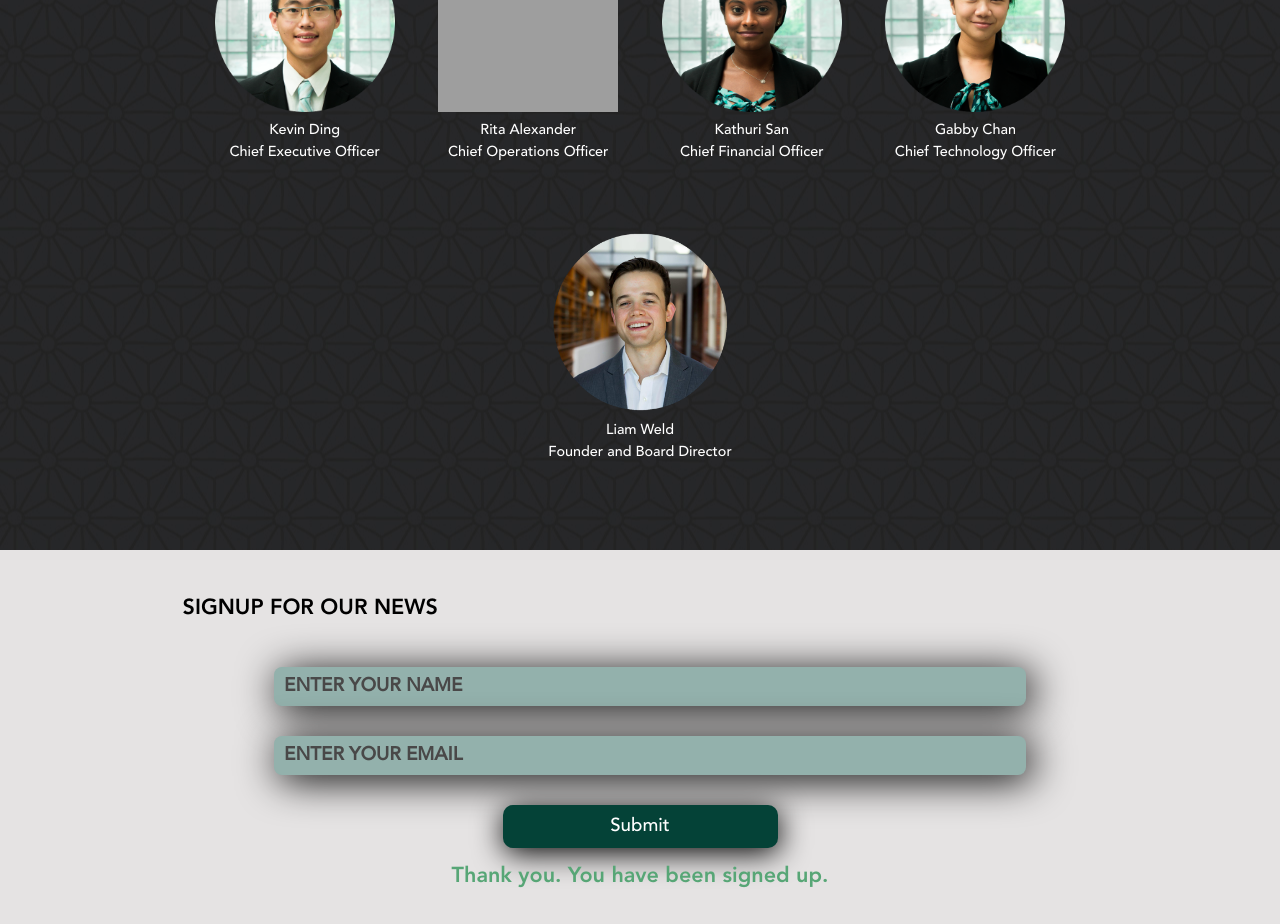
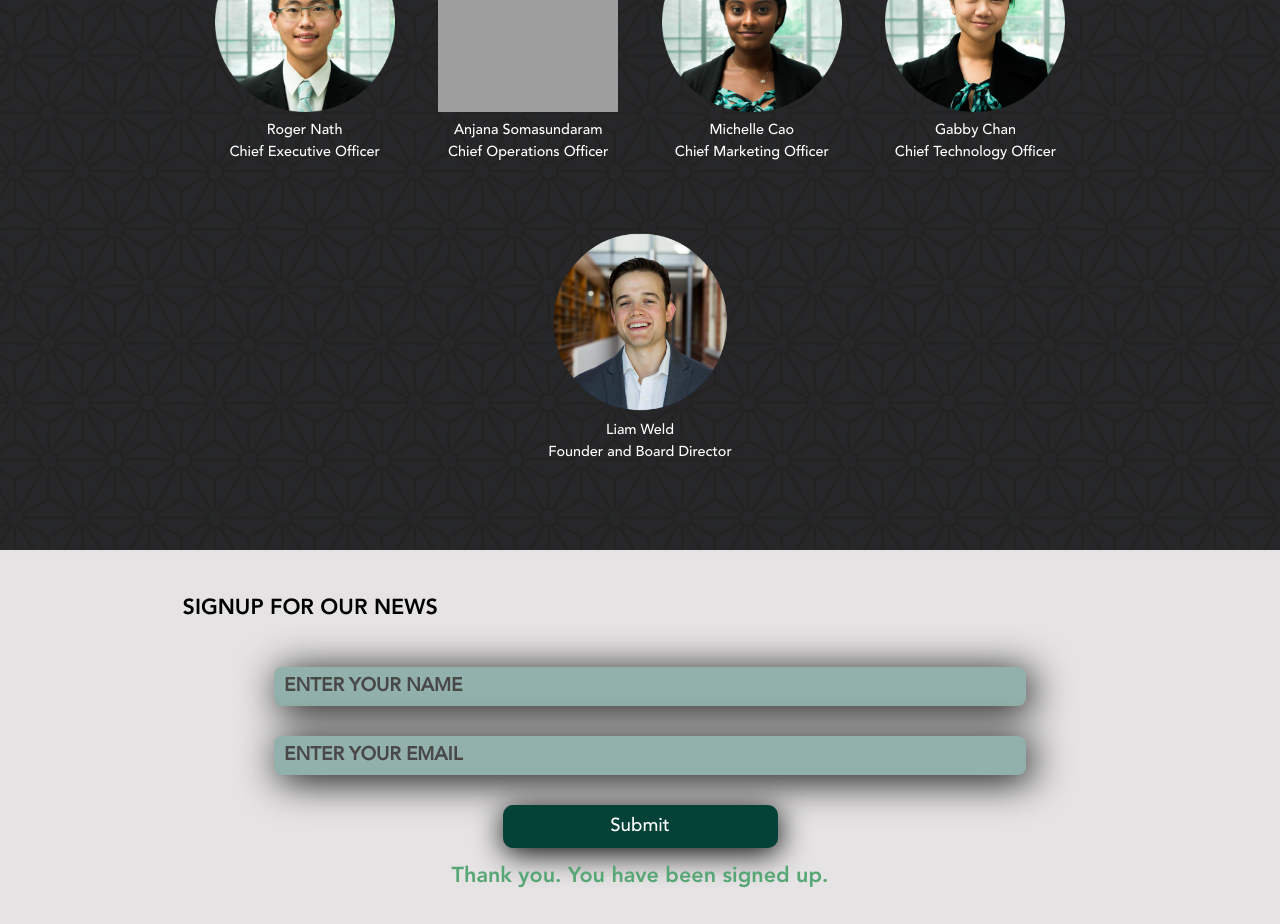
Before and after one commit to TargetAlphaSTC/Website-, a plain HTML site: page Website-Files/targetalphacanada.ca/index-2.html in a window 1280 px wide. Shown: the part 2760-3684 px from the top of the page. Drawn offline with nearby package versions, Linux system fonts and the light colour scheme; grey boxes are pictures that could not be loaded; a script that the page names is missing.

Commit message:
Changing names of the national team people

```diff
--- a/Website-Files/targetalphacanada.ca/index-2.html
+++ b/Website-Files/targetalphacanada.ca/index-2.html
@@ -182,16 +182,16 @@
 <h2>THE NATIONAL TEAM</h2>
 <div class="profileContainer">
 <div class="profiles"><img src="img/CEO2.png" alt="" />
-<p>Kevin Ding</p>
+<p>Roger Nath</p>
 <p>Chief Executive Officer</p>
 </div>
 <div class="profiles"><img src="img/anjana 1.jpg" alt="" />
-<p>Rita Alexander</p>
+<p>Anjana Somasundaram</p>
 <p>Chief Operations Officer</p>
 </div>
 <div class="profiles"><img src="img/CFO2.png" alt="" />
-<p>Kathuri San</p>
-<p>Chief Financial Officer</p>
+<p>Michelle Cao</p>
+<p>Chief Marketing Officer</p>
 </div>
 <div class="profiles"><img src="img/CTO2.png" alt="" />
 <p>Gabby Chan</p>
```
